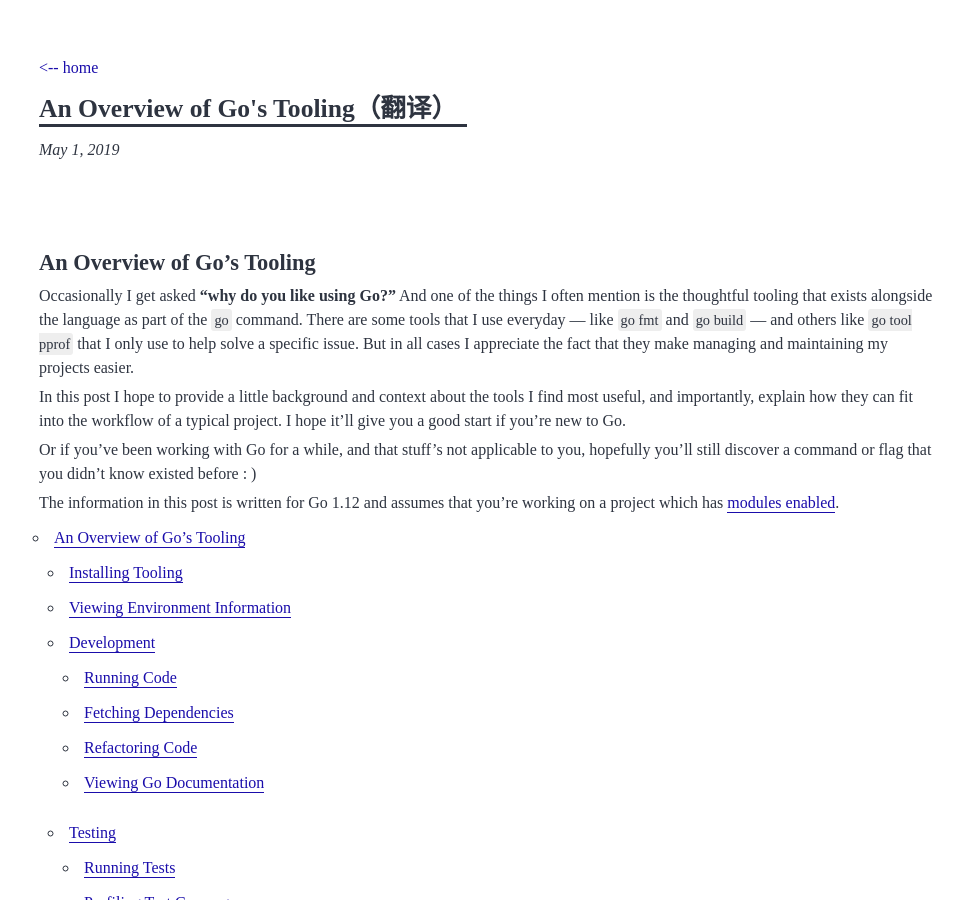
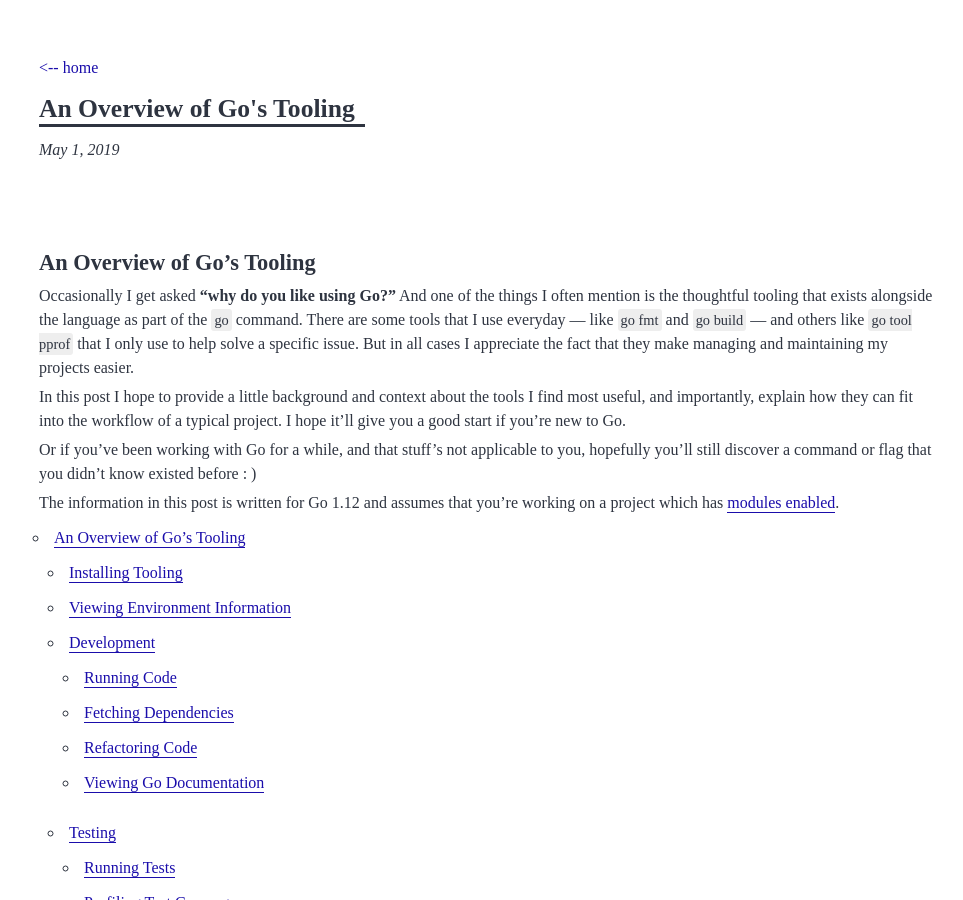
Before and after one commit to maicoder/blog, a Jekyll site: the page built from _posts/2019-05-01-5.md, in a window 1280 px wide and 900 px high. Shown: the whole window, without its empty margins (151-1114 px from the left). Built offline with Jekyll 4.4.1, drawn with Linux system fonts in a browser that asks for light colours; some web fonts are replaced.

Commit message:
Update 2019-05-01-5.md

```diff
--- a/_posts/2019-05-01-5.md
+++ b/_posts/2019-05-01-5.md
@@ -1,6 +1,6 @@
 ---
 layout: post
-title: An Overview of Go's Tooling（翻译）
+title: An Overview of Go's Tooling
 ---
 
 # An Overview of Go's Tooling
@@ -13,36 +13,36 @@ Or if you've been working with Go for a while, and that stuff's not applicable t
 
 The information in this post is written for Go 1.12 and assumes that you're working on a project which has [modules enabled](https://github.com/golang/go/wiki/Modules#quick-start).
 
-- [An Overview of Go's Tooling](#an-overview-of-gos-tooling)
-  - [Installing Tooling](#installing-tooling)
-  - [Viewing Environment Information](#viewing-environment-information)
-  - [Development](#development)
-    - [Running Code](#running-code)
-    - [Fetching Dependencies](#fetching-dependencies)
-    - [Refactoring Code](#refactoring-code)
-    - [Viewing Go Documentation](#viewing-go-documentation)
-  - [Testing](#testing)
-    - [Running Tests](#running-tests)
-    - [Profiling Test Coverage](#profiling-test-coverage)
-    - [Stress Testing](#stress-testing)
-    - [Testing all Dependencies](#testing-all-dependencies)
-  - [Pre-Commit Checks](#pre-commit-checks)
-    - [Formatting Code](#formatting-code)
-    - [Performing Static Analysis](#performing-static-analysis)
-    - [Linting Code](#linting-code)
-    - [Tidying and Verifying your Dependencies](#tidying-and-verifying-your-dependencies)
-  - [Build and Deployment](#build-and-deployment)
-    - [Building an Executable](#building-an-executable)
-    - [Cross-Compilation](#cross-compilation)
-    - [Using Compiler and Linker Flags](#using-compiler-and-linker-flags)
-  - [Diagnosing Problems and Making Optimizations](#diagnosing-problems-and-making-optimizations)
-    - [Running and Comparing Benchmarks](#running-and-comparing-benchmarks)
-    - [Profiling and Tracing](#profiling-and-tracing)
-    - [Checking for Race Conditions](#checking-for-race-conditions)
-  - [Managing Dependencies](#managing-dependencies)
-  - [Upgrading to a New Go Release](#upgrading-to-a-new-go-release)
-  - [Reporting Bugs](#reporting-bugs)
-  - [Cheatsheet](#cheatsheet)
+- [An Overview of Go's Tooling](#An-Overview-of-Gos-Tooling)
+  - [Installing Tooling](#Installing-Tooling)
+  - [Viewing Environment Information](#Viewing-Environment-Information)
+  - [Development](#Development)
+    - [Running Code](#Running-Code)
+    - [Fetching Dependencies](#Fetching-Dependencies)
+    - [Refactoring Code](#Refactoring-Code)
+    - [Viewing Go Documentation](#Viewing-Go-Documentation)
+  - [Testing](#Testing)
+    - [Running Tests](#Running-Tests)
+    - [Profiling Test Coverage](#Profiling-Test-Coverage)
+    - [Stress Testing](#Stress-Testing)
+    - [Testing all Dependencies](#Testing-all-Dependencies)
+  - [Pre-Commit Checks](#Pre-Commit-Checks)
+    - [Formatting Code](#Formatting-Code)
+    - [Performing Static Analysis](#Performing-Static-Analysis)
+    - [Linting Code](#Linting-Code)
+    - [Tidying and Verifying your Dependencies](#Tidying-and-Verifying-your-Dependencies)
+  - [Build and Deployment](#Build-and-Deployment)
+    - [Building an Executable](#Building-an-Executable)
+    - [Cross-Compilation](#Cross-Compilation)
+    - [Using Compiler and Linker Flags](#Using-Compiler-and-Linker-Flags)
+  - [Diagnosing Problems and Making Optimizations](#Diagnosing-Problems-and-Making-Optimizations)
+    - [Running and Comparing Benchmarks](#Running-and-Comparing-Benchmarks)
+    - [Profiling and Tracing](#Profiling-and-Tracing)
+    - [Checking for Race Conditions](#Checking-for-Race-Conditions)
+  - [Managing Dependencies](#Managing-Dependencies)
+  - [Upgrading to a New Go Release](#Upgrading-to-a-New-Go-Release)
+  - [Reporting Bugs](#Reporting-Bugs)
+  - [Cheatsheet](#Cheatsheet)
 
 ## Installing Tooling
 
```
